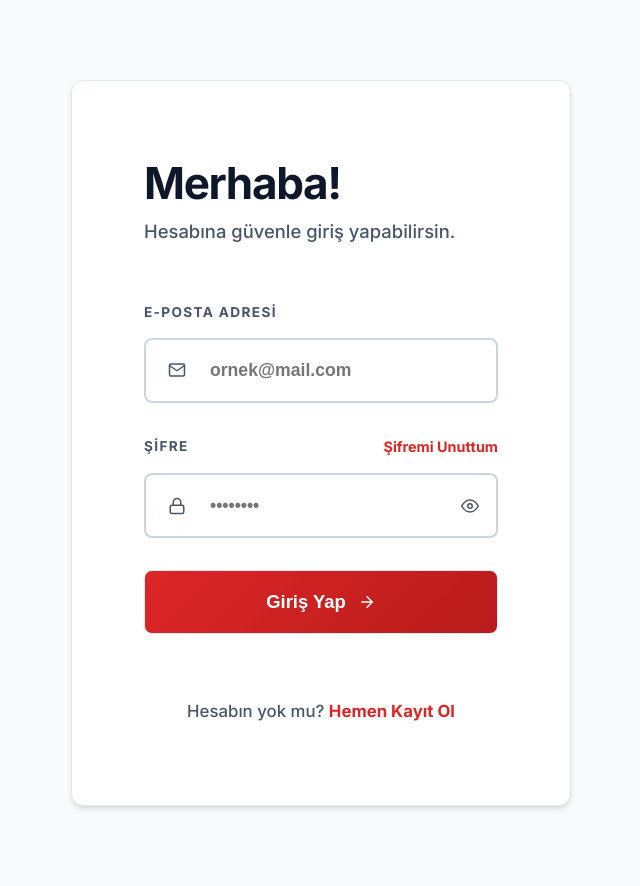
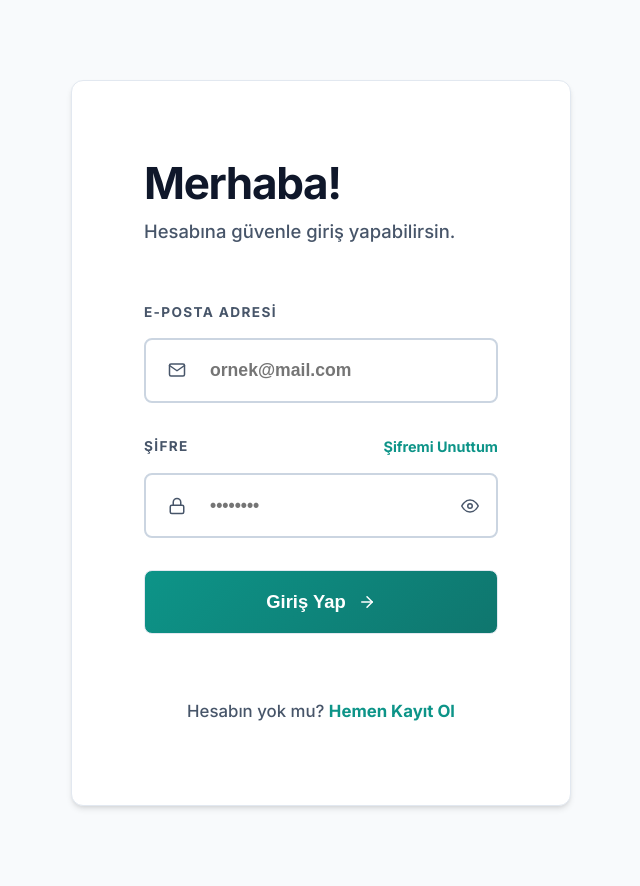
Before and after one commit to erenakpinarr/pharmalink, a PHP site: the page made by auth/login.php in a window 1280 px wide. Shown: the whole page, without its empty margins (319-959 px from the left). Run offline with PHP 8.4, Linux system fonts and the light colour scheme.

Commit message:
stil: kimlik doğrulama sayfalarında renk paleti güncellemesi
- style.css dosyasındaki --auth-accent ve ilgili CSS değişkenleri kırmızıdan kurumsal yeşile (#0d9488) çevrildi.
- Giriş yap ve kayıt ol formlarının arayüzü, ana sayfadaki arama modülüyle aynı renk bütünlüğüne kavuşturuldu.

```diff
--- a/assets/css/style.css
+++ b/assets/css/style.css
@@ -2015,9 +2015,9 @@ option {
     --auth-radius-lg: 12px;
     --auth-radius-md: 8px;
     --auth-radius-sm: 4px;
-    --auth-accent: #dc2626;
-    --auth-accent-hover: #b91c1c;
-    --auth-accent-glow: rgba(220, 38, 38, 0.1);
+    --auth-accent: #0d9488;
+    --auth-accent-hover: #0f766e;
+    --auth-accent-glow: rgba(13, 148, 136, 0.1);
     --auth-accent-secondary: #0f172a;
     --auth-success: #16a34a;
     --auth-bg: #f8fafc;
```
